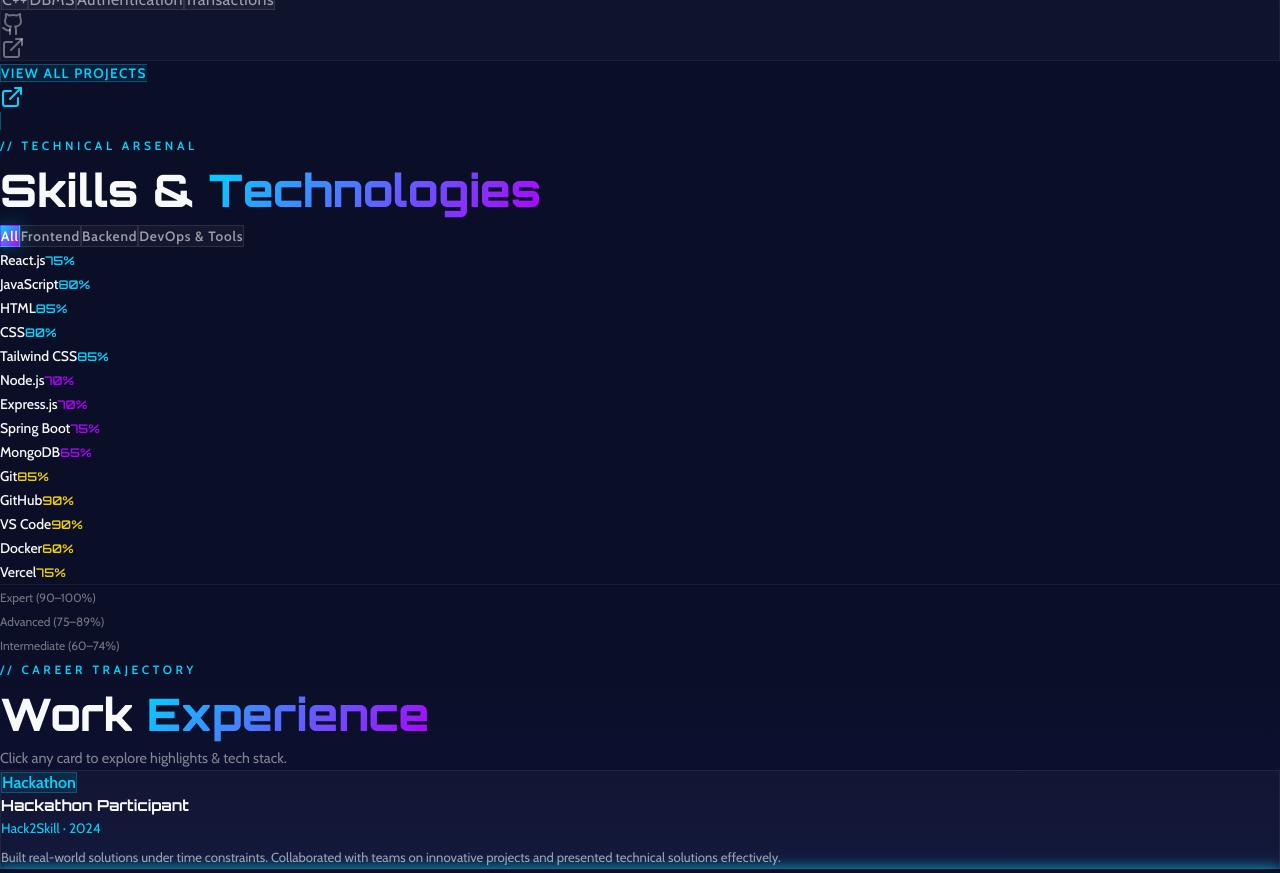
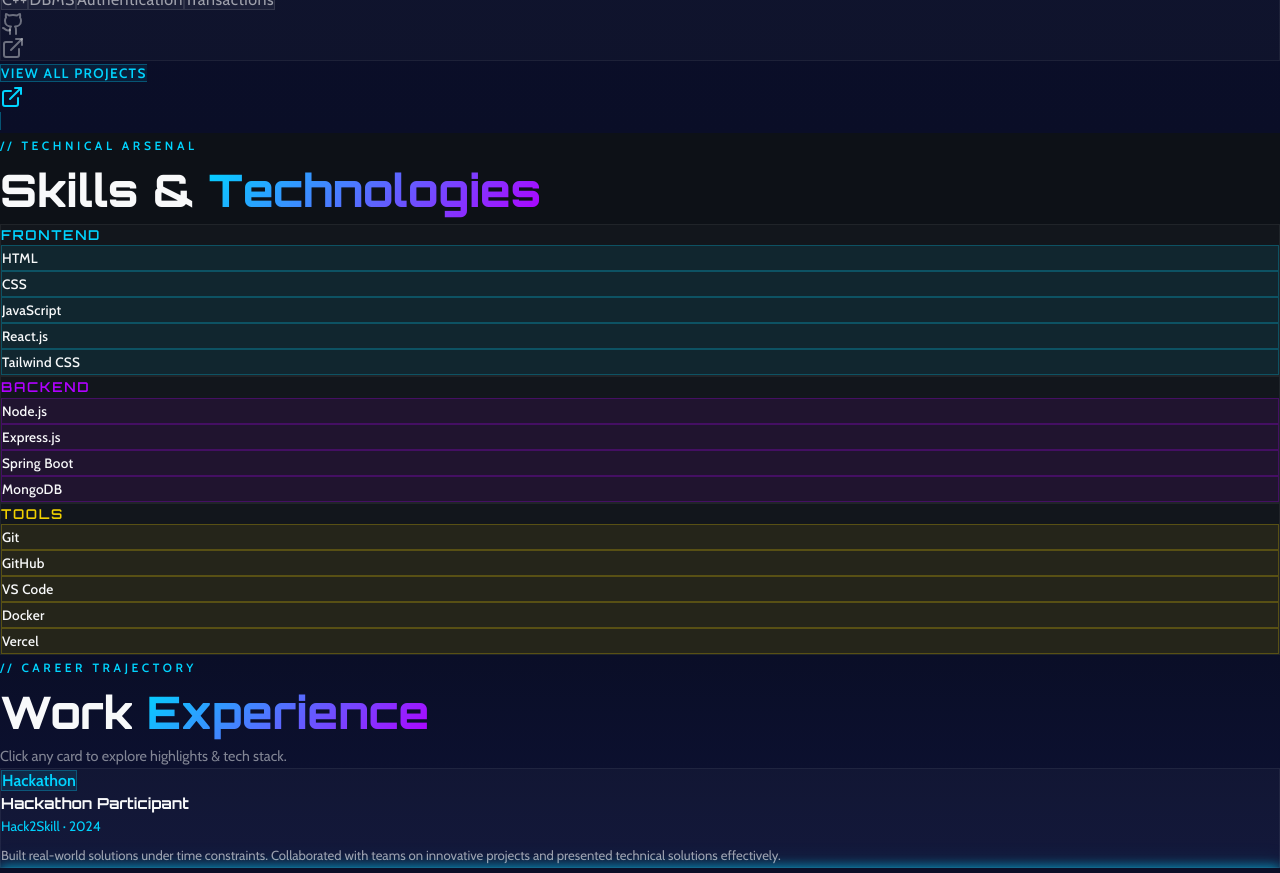
Before and after one commit to Preetham-Bharadwaj/Portfolio, a React (Vite) app: page / in a window 1280 px wide. Shown: the part 4620-5493 px from the top of the page. Built offline with nearby package versions, Linux system fonts and the light colour scheme.

Commit message:
changed UI of skills

```diff
--- a/src/app/components/Skills.tsx
+++ b/src/app/components/Skills.tsx
@@ -1,123 +1,140 @@
-import { useState } from "react";
-import { motion, AnimatePresence } from "framer-motion";
+import { motion } from "framer-motion";
 
-const categories = ["All", "Frontend", "Backend", "DevOps & Tools"];
+// Skills organized by category with colors
+const skillsData = {
+  Frontend: {
+    color: "#00d4ff",
+    skills: [
+      { name: "HTML", level: 75 },
+      { name: "CSS", level: 70 },
+      { name: "JavaScript", level: 70 },
+      { name: "React.js", level: 65 },
+      { name: "Tailwind CSS", level: 75 },
+    ],
+  },
+  Backend: {
+    color: "#b000ff",
+    skills: [
+      { name: "Node.js", level: 60 },
+      { name: "Express.js", level: 60 },
+      { name: "Spring Boot", level: 70 },
+      { name: "MongoDB", level: 55 },
+    ],
+  },
+  Tools: {
+    color: "#f0d000",
+    skills: [
+      { name: "Git", level: 80 },
+      { name: "GitHub", level: 85 },
+      { name: "VS Code", level: 90 },
+      { name: "Docker", level: 50 },
+      { name: "Vercel", level: 70 },
+    ],
+  },
+};
 
-const skills = [
-  // Frontend
-  { name: "React.js", level: 75, category: "Frontend", color: "#00d4ff" },
-  { name: "JavaScript", level: 80, category: "Frontend", color: "#00d4ff" },
-  { name: "HTML", level: 85, category: "Frontend", color: "#00d4ff" },
-  { name: "CSS", level: 80, category: "Frontend", color: "#00d4ff" },
-  { name: "Tailwind CSS", level: 85, category: "Frontend", color: "#00d4ff" },
-  // Backend
-  { name: "Node.js", level: 70, category: "Backend", color: "#b000ff" },
-  { name: "Express.js", level: 70, category: "Backend", color: "#b000ff" },
-  { name: "Spring Boot", level: 75, category: "Backend", color: "#b000ff" },
-  { name: "MongoDB", level: 65, category: "Backend", color: "#b000ff" },
-  // DevOps & Tools
-  { name: "Git", level: 85, category: "DevOps & Tools", color: "#f0d000" },
-  { name: "GitHub", level: 90, category: "DevOps & Tools", color: "#f0d000" },
-  { name: "VS Code", level: 90, category: "DevOps & Tools", color: "#f0d000" },
-  { name: "Docker", level: 60, category: "DevOps & Tools", color: "#f0d000" },
-  { name: "Vercel", level: 75, category: "DevOps & Tools", color: "#f0d000" },
-];
-
-function SkillBar({ skill, index }: { skill: (typeof skills)[0]; index: number }) {
+function SkillTag({ name, index, color }: { name: string; index: number; color: string }) {
   return (
     <motion.div
-      initial={{ opacity: 0, x: -20 }}
-      animate={{ opacity: 1, x: 0 }}
-      exit={{ opacity: 0, x: 20 }}
-      transition={{ duration: 0.4, delay: index * 0.05 }}
-      className="mb-5"
+      initial={{ opacity: 0, scale: 0.8 }}
+      whileInView={{ opacity: 1, scale: 1 }}
+      viewport={{ once: false }}
+      transition={{ duration: 0.3, delay: index * 0.05 }}
+      whileHover={{ scale: 1.05, y: -2 }}
+      className="inline-flex items-center px-3 py-1.5 rounded-full cursor-default"
+      style={{
+        background: `${color}15`,
+        border: `1px solid ${color}40`,
+      }}
     >
-      <div className="flex justify-between mb-2">
+      <span
+        className="w-2 h-2 rounded-full mr-2"
+        style={{ background: color }}
+      />
       <span
         style={{
           fontFamily: "Cabin, sans-serif",
-            fontSize: "0.875rem",
+          fontSize: "0.85rem",
           fontWeight: 500,
           color: "#f8f9fa",
+          letterSpacing: "0.02em",
         }}
       >
-          {skill.name}
+        {name}
       </span>
-        <span
+    </motion.div>
+  );
+}
+
+function CategoryCard({
+  title,
+  skills,
+  index,
+  color,
+}: {
+  title: string;
+  skills: { name: string; level: number }[];
+  index: number;
+  color: string;
+}) {
+  return (
+    <motion.div
+      initial={{ opacity: 0, y: 30 }}
+      whileInView={{ opacity: 1, y: 0 }}
+      viewport={{ once: false }}
+      transition={{ duration: 0.5, delay: index * 0.1 }}
+      className="p-6 rounded-xl"
+      style={{
+        background: "rgba(255, 255, 255, 0.02)",
+        border: "1px solid rgba(255, 255, 255, 0.06)",
+      }}
+    >
+      <h3
+        className="mb-4"
         style={{
           fontFamily: "Orbitron, sans-serif",
-            fontSize: "0.75rem",
+          fontSize: "0.85rem",
           fontWeight: 600,
-            color: skill.color,
+          color: color,
+          letterSpacing: "0.12em",
         }}
       >
-          {skill.level}%
-        </span>
-      </div>
-      <div
-        className="relative h-2 rounded-full overflow-hidden"
-        style={{ background: "rgba(255,255,255,0.06)" }}
-      >
-        <motion.div
-          initial={{ width: 0 }}
-          animate={{ width: `${skill.level}%` }}
-          transition={{ duration: 1, delay: index * 0.05 + 0.2, ease: "easeOut" }}
-          className="absolute top-0 left-0 h-full rounded-full"
-          style={{
-            background:
-              skill.color === "#00d4ff"
-                ? "linear-gradient(to right, #0080ff, #00d4ff)"
-                : skill.color === "#b000ff"
-                ? "linear-gradient(to right, #6600cc, #b000ff)"
-                : "linear-gradient(to right, #cc9900, #f0d000)",
-            boxShadow: `0 0 10px ${skill.color}66`,
-          }}
-        />
-        {/* Shimmer */}
-        <motion.div
-          animate={{ x: ["-100%", "200%"] }}
-          transition={{ duration: 2, repeat: Infinity, repeatDelay: 3, ease: "easeInOut" }}
-          className="absolute top-0 h-full w-1/3 rounded-full"
-          style={{
-            background: "linear-gradient(to right, transparent, rgba(255,255,255,0.3), transparent)",
-            left: 0,
-          }}
-        />
+        {title.toUpperCase()}
+      </h3>
+      <div className="flex flex-wrap gap-3">
+        {skills.map((skill, i) => (
+          <SkillTag key={skill.name} name={skill.name} index={i} color={color} />
+        ))}
       </div>
     </motion.div>
   );
 }
 
 export default function Skills() {
-  const [activeCategory, setActiveCategory] = useState("All");
-
-  const filtered =
-    activeCategory === "All"
-      ? skills
-      : skills.filter((s) => s.category === activeCategory);
+  const categories = Object.entries(skillsData);
 
   return (
     <section
       id="skills"
       className="relative py-24 px-6 overflow-hidden"
-      style={{ background: "#0a0e27" }}
+      style={{ background: "#0d1117" }}
     >
-      {/* Background accent */}
+      {/* Background gradient */}
       <div
-        className="absolute bottom-0 right-0 w-96 h-96 pointer-events-none"
+        className="absolute inset-0 pointer-events-none"
         style={{
-          background: "radial-gradient(ellipse at bottom right, rgba(0,212,255,0.05) 0%, transparent 70%)",
+          background: "radial-gradient(ellipse at 50% 0%, rgba(0, 212, 255, 0.03) 0%, transparent 50%)",
         }}
       />
 
-      <div className="max-w-7xl mx-auto">
+      <div className="max-w-5xl mx-auto relative">
         {/* Header */}
         <motion.div
           initial={{ opacity: 0, y: 30 }}
           whileInView={{ opacity: 1, y: 0 }}
           viewport={{ once: false }}
           transition={{ duration: 0.6 }}
-          className="text-center mb-12"
+          className="text-center mb-14"
         >
           <span
             style={{
@@ -152,87 +169,18 @@ export default function Skills() {
           </h2>
         </motion.div>
 
-        {/* Category Pills */}
-        <motion.div
-          initial={{ opacity: 0, y: 20 }}
-          whileInView={{ opacity: 1, y: 0 }}
-          viewport={{ once: false }}
-          transition={{ duration: 0.6, delay: 0.2, ease: "easeOut" }}
-          className="flex flex-wrap justify-center gap-3 mb-12"
-        >
-          {categories.map((cat) => (
-            <motion.button
-              key={cat}
-              onClick={() => setActiveCategory(cat)}
-              whileHover={{ scale: 1.05 }}
-              whileTap={{ scale: 0.95 }}
-              transition={{ type: "spring", stiffness: 400, damping: 17 }}
-              className="px-5 py-2 rounded-full"
-              style={{
-                fontFamily: "Cabin, sans-serif",
-                fontSize: "0.85rem",
-                fontWeight: 600,
-                letterSpacing: "0.06em",
-                background:
-                  activeCategory === cat
-                    ? "linear-gradient(135deg, #00d4ff, #b000ff)"
-                    : "rgba(255,255,255,0.04)",
-                border:
-                  activeCategory === cat
-                    ? "1px solid transparent"
-                    : "1px solid rgba(255,255,255,0.1)",
-                color: activeCategory === cat ? "#fff" : "rgba(248,249,250,0.6)",
-                boxShadow:
-                  activeCategory === cat ? "0 0 20px rgba(0,212,255,0.3)" : "none",
-                cursor: "pointer",
-                transition: "all 0.3s cubic-bezier(0.4, 0, 0.2, 1)",
-              }}
-            >
-              {cat}
-            </motion.button>
+        {/* Category Cards Grid */}
+        <div className="grid md:grid-cols-2 lg:grid-cols-3 gap-5">
+          {categories.map(([title, data], index) => (
+            <CategoryCard
+              key={title}
+              title={title}
+              skills={data.skills}
+              index={index}
+              color={data.color}
+            />
           ))}
-        </motion.div>
-
-        {/* Skill Bars Grid */}
-        <div className="grid md:grid-cols-2 gap-x-16">
-          <AnimatePresence mode="wait">
-            {filtered.map((skill, i) => (
-              <SkillBar key={`${activeCategory}-${skill.name}`} skill={skill} index={i} />
-            ))}
-          </AnimatePresence>
         </div>
-
-        {/* Proficiency Legend */}
-        <motion.div
-          initial={{ opacity: 0 }}
-          whileInView={{ opacity: 1 }}
-          viewport={{ once: false }}
-          transition={{ delay: 0.5 }}
-          className="flex flex-wrap justify-center gap-6 mt-10 pt-8"
-          style={{ borderTop: "1px solid rgba(255,255,255,0.06)" }}
-        >
-          {[
-            { label: "Expert (90–100%)", color: "#00d4ff" },
-            { label: "Advanced (75–89%)", color: "#b000ff" },
-            { label: "Intermediate (60–74%)", color: "#f0d000" },
-          ].map(({ label, color }) => (
-            <div key={label} className="flex items-center gap-2">
-              <div
-                className="w-4 h-1.5 rounded-full"
-                style={{ background: color, boxShadow: `0 0 6px ${color}` }}
-              />
-              <span
-                style={{
-                  fontFamily: "Cabin, sans-serif",
-                  fontSize: "0.75rem",
-                  color: "rgba(248,249,250,0.45)",
-                }}
-              >
-                {label}
-              </span>
-            </div>
-          ))}
-        </motion.div>
       </div>
     </section>
   );
```
Lines whose indentation alone changed are shown as unchanged.
